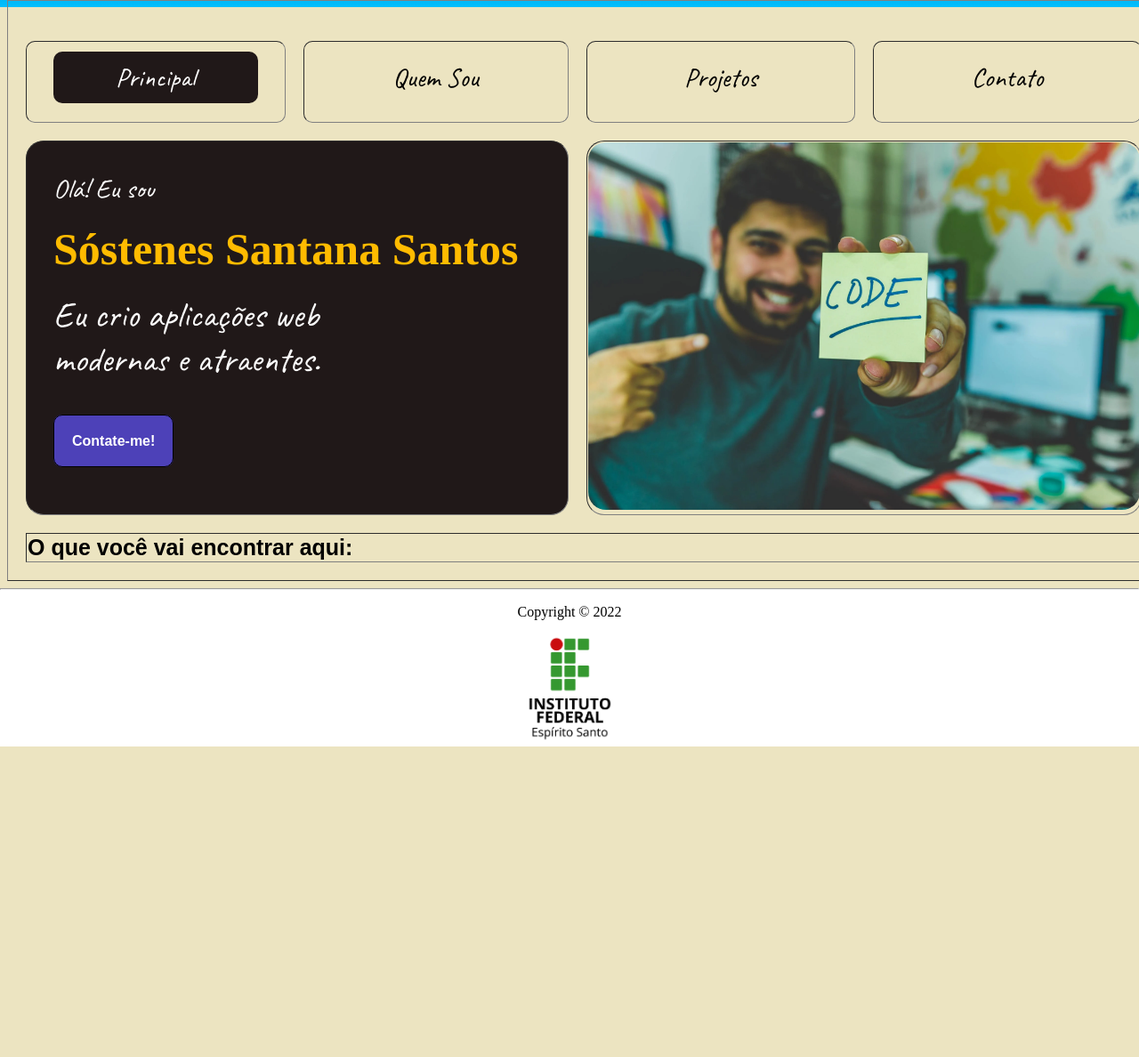
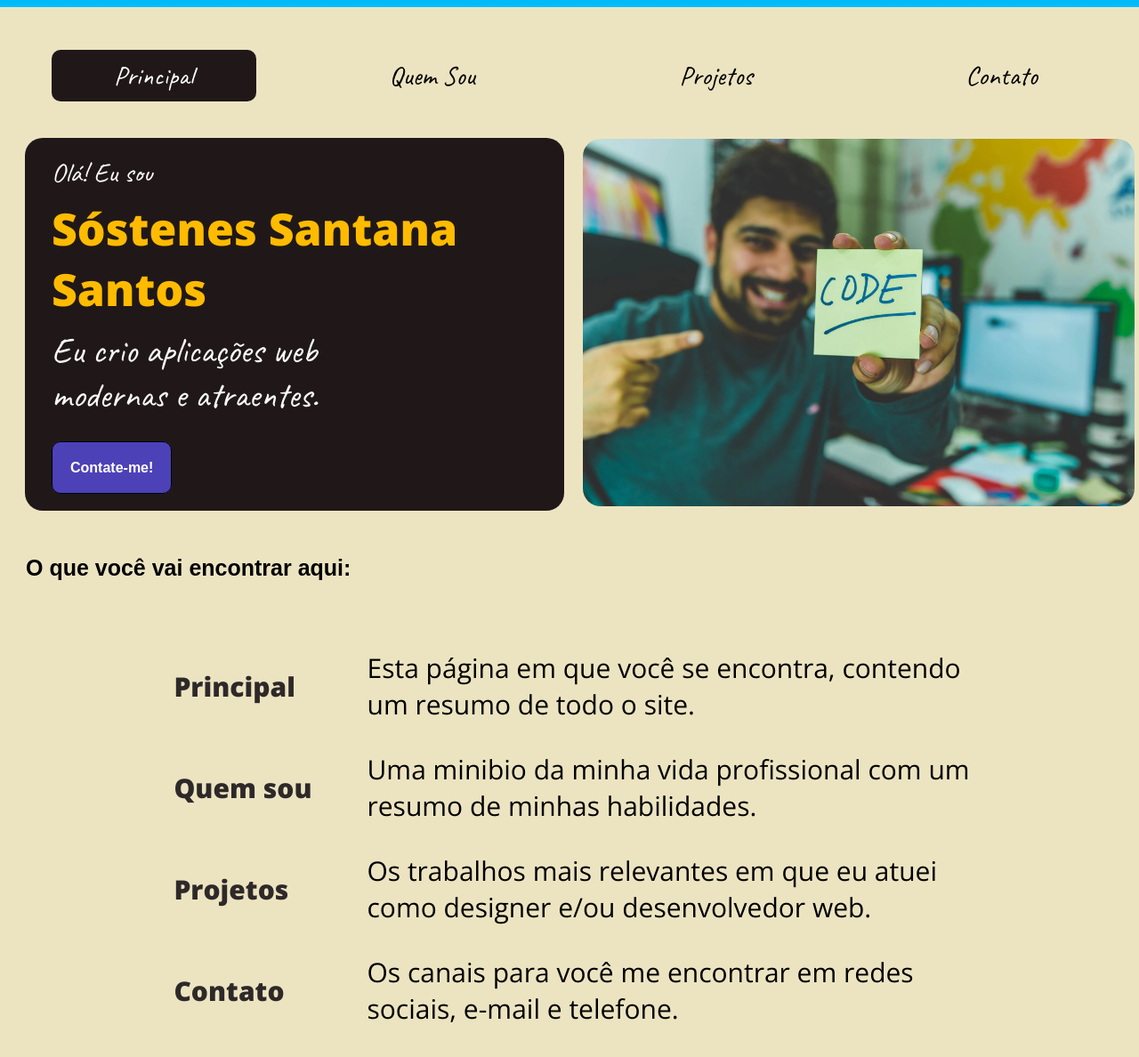
Before and after one commit to S0stenes/Reprograme-se-IFES, a plain HTML site: page Semana 2/Atividade Prática da 2ª Semana/index.html in a window 1280 px wide. Shown: the part 152-1340 px from the top of the page at 89% size. Before the commit the page ends 992 px from the top, so only its background shows below. Drawn offline with nearby package versions, Linux system fonts and the light colour scheme.

Commit message:
Página 01 - atividade 2ª Semana feita

```diff
--- a/Semana 2/Atividade Prática da 2ª Semana/estilo.css
+++ b/Semana 2/Atividade Prática da 2ª Semana/estilo.css
@@ -1,5 +1,5 @@
 /*Importação das fontes*/
-@import url('https://fonts.googleapis.com/css2?family=Caveat&family=Open+Sans:wght@300&display=swap');
+@import url('https://fonts.googleapis.com/css2?family=Caveat&family=Open+Sans:wght@300;400;800&display=swap');
 
 /*Corpo da página*/
 body{
--- a/Semana 2/Atividade Prática da 2ª Semana/index.html
+++ b/Semana 2/Atividade Prática da 2ª Semana/index.html
@@ -39,7 +39,25 @@
             border-radius: 20px;
         }
 
-        /*Fim sessão*/
+        /*Inicio sessão*/
+        .link-descri{
+            font-family: "Open Sans";
+            font-size: 30px;
+            color: rgb(46, 41, 41);
+            padding: 0;
+        }
+        .link-descri:hover{
+            background-color: rgb(236, 228, 193);
+            color: rgb(46, 41, 41);
+            cursor: pointer;
+
+        }
+        .descri{
+            font-size: 30px;
+            font-family: "open sans";
+            font-weight: 400;
+        }
+
     </style>
 </head>
 
@@ -56,7 +74,7 @@
                     </td>
                 </tr>
                 <tr>
-                    <td align="left">&lt; Designer e Desenvolvedor WEB &gt;</td>
+                    <td align="left" style="font-size: 20px;">&lt; Designer e Desenvolvedor WEB &gt;</td>
                 </tr>
             </tbody>
         </table>
@@ -64,7 +82,7 @@
     </header>
 
     <section class="hero">
-        <table align="center" border="1" id="menu" cellspacing="20" >
+        <table align="center" id="menu" cellspacing="20" >
             <tbody>
                 <tr>
                     <td class="menu"><a href="index.html"
@@ -75,11 +93,11 @@
                 </tr>
                 <tr>
                     <td colspan="2" id="ola" class="se">
-                        <p class="eu" style="font-family:Caveat; font-size: 30px; margin-top: -40px">Olá! Eu sou</p>
+                        <p class="eu" style="font-family:Caveat; font-size: 30px; margin-top: -20px">Olá! Eu sou</p>
                         <p class="eu"
-                            style="Open Sans; color: rgb(255, 187, 0); font-size: 50px; margin-bottom: -20px; margin-top: 20px;">
+                            style="font-family: Open Sans; color: rgb(255, 187, 0); font-size: 50px; margin-bottom: -30px; margin-top: 10px;">
                             <b>Sóstenes Santana Santos</b></p>
-                        <p class="eu" style="font-family: Caveat; font-size: 40px; margin-bottom: 40px;">Eu crio
+                        <p class="eu" style="font-family: Caveat; font-size: 40px; margin-bottom: 30px;">Eu crio
                             aplicações web<br> modernas e atraentes.</p>
                         <br>
                         <a href="http://sostenesdev.com" id="contato"><b>Contate-me!</b></a>
@@ -88,14 +106,33 @@
                             style="width: 620px; border-radius: 20px;"></td>
                 </tr>
                 <tr>
-                    <td colspan="4" align="left" style="font-size: 25px; width: 1%; white-space: nowrap; font-family:sans-serif;"><b> O que você vai encontrar aqui:</b> </td>
+                    <td colspan="4" align="left" style="font-size: 25px; width: 1%; white-space: nowrap; font-family:sans-serif; padding-top:30px;"><b> O que você vai encontrar aqui:</b> </td>
                 </tr>
             </tbody>
         </table>
     </section>
 
     <section>
-
+        <table align="center" cellspacing="30">
+            <tbody align="left">
+                <tr>
+                    <td> <a class="link-descri" href="index.html"><b>Principal</b></a></td>
+                    <td class="descri">Esta página em que você se encontra, contendo um resumo de todo o site.</td>
+                </tr>
+                <tr>
+                    <td style="width: 1%; white-space: nowrap;"> <a class="link-descri" href="quemsou.html"><b> Quem sou </b></a></td>
+                    <td class="descri">Uma minibio da minha vida profissional com um resumo de minhas habilidades.</td>
+                </tr>
+                <tr>
+                    <td > <a class="link-descri" href="projetos.html"><b> Projetos</b></a></td>
+                    <td class="descri">Os trabalhos mais relevantes em que eu atuei como designer e/ou desenvolvedor web.</td>
+                </tr>
+                <tr>
+                    <td > <a class="link-descri" href="contato.html"><b> Contato</b></a></td>
+                    <td class="descri">Os canais para você me encontrar em redes sociais, e-mail e telefone.</td>
+                </tr>
+            </tbody>
+        </table>
     </section>
     <footer>
         <hr>
```
Also changed, not shown: Semana 2/Atividade Prática da 2ª Semana/contato.html (+1 -1 lines), Semana 2/Atividade Prática da 2ª Semana/projetos.html (+1 -1 lines), Semana 2/Atividade Prática da 2ª Semana/quemsou.html (+1 -1 lines).
